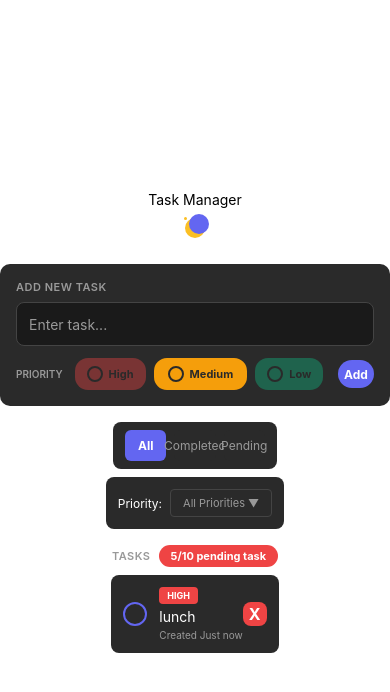
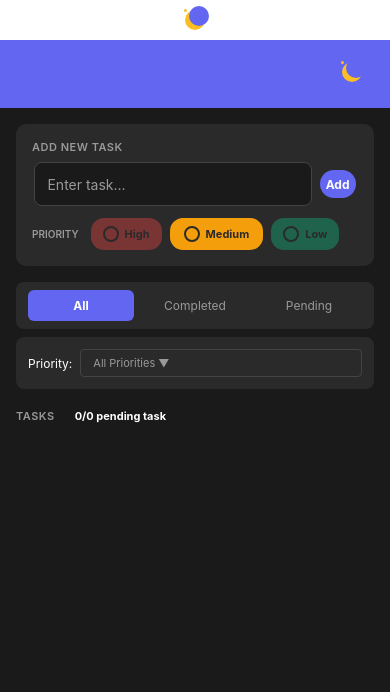
Before and after one commit to eulier1/task-manager-expogo, a React Native app: screen / in a window 390 px wide. Shown: the top 692 px of the page. Built offline with nearby package versions, Linux system fonts and the light colour scheme.

Commit message:
add Task Manager component

```diff
--- a/App.tsx
+++ b/App.tsx
@@ -1,38 +1,16 @@
 import { StatusBar } from "expo-status-bar";
 import { StyleSheet, Text, View } from "react-native";
 import { ThemeProvider } from "./src/contexts/themeContext";
-import { TaskInput } from "./src/components/taskInput";
-import { TaskItem } from "./src/components/taskItem";
-import { FilterTabs } from "./src/components/filterTabs";
-import { PriorityFilter } from "./src/components/priorityFilter";
-import { TaskCounter } from "./src/components/taskCounter";
-import { ThemeToggle } from "./src/components/themeToggel";
+import { ThemeToggle } from "./src/components/themeToggle";
+import { TaskManagerScreen } from "./src/components/taskManager";
 
 export default function App() {
   return (
     <ThemeProvider>
       <View style={styles.container}>
-        <Text> Task Manager </Text>
+        <StatusBar style="auto"></StatusBar>
         <ThemeToggle></ThemeToggle>
-        <StatusBar style="auto" />
-        <TaskInput onAddTask={() => {}} />
-        <FilterTabs activeFilter="all" onFilterChange={() => {}}></FilterTabs>
-        <PriorityFilter
-          activePriority="all"
-          onPriorityChange={() => {}}
-        ></PriorityFilter>
-        <TaskCounter pendingCount={5} totalCount={10}></TaskCounter>
-        <TaskItem
-          task={{
-            id: "1",
-            text: "lunch",
-            priority: "high",
-            completed: false,
-            createdAt: new Date(),
-          }}
-          onToggleComplete={() => {}}
-          onDelete={() => {}}
-        />
+        <TaskManagerScreen />
       </View>
     </ThemeProvider>
   );
@@ -41,7 +19,6 @@ export default function App() {
 const styles = StyleSheet.create({
   container: {
     flex: 1,
-    backgroundColor: "#fff",
     alignItems: "center",
     justifyContent: "center",
   },
--- a/src/components/taskCounter.tsx
+++ b/src/components/taskCounter.tsx
@@ -18,8 +18,23 @@ export const TaskCounter: React.FC<TaskCounterProps> = ({
       <Text style={[styles.label, { color: theme.colors.textSecondary }]}>
         TASKS
       </Text>
-      <View style={[styles.badge, { backgroundColor: theme.colors.error }]}>
-        <Text style={styles.badgeText}>
+      <View
+        style={[
+          styles.badge,
+          {
+            backgroundColor:
+              pendingCount > 0 ? theme.colors.warning : theme.colors.background,
+          },
+        ]}
+      >
+        <Text
+          style={[
+            styles.badgeText,
+            {
+              color: theme.colors.text,
+            },
+          ]}
+        >
           {pendingCount}/{totalCount} pending task
         </Text>
       </View>
--- a/src/components/taskInput.tsx
+++ b/src/components/taskInput.tsx
@@ -40,6 +40,7 @@ export const TaskInput: React.FC<TaskInputProps> = ({ onAddTask }) => {
       </Text>
 
       {/* Text Input */}
+      <View style={styles.textInputContainer}>
         <TextInput
           style={[
             styles.input,
@@ -56,7 +57,15 @@ export const TaskInput: React.FC<TaskInputProps> = ({ onAddTask }) => {
           onSubmitEditing={handleAddTask}
           returnKeyType="done"
         />
-
+        {/* Add Button */}
+        <TouchableOpacity
+          style={[styles.addButton, { backgroundColor: theme.colors.primary }]}
+          onPress={handleAddTask}
+          activeOpacity={0.8}
+        >
+          <Text style={styles.addButtonText}>Add</Text>
+        </TouchableOpacity>
+      </View>
       {/* Priority Selector Row */}
       <View style={styles.priorityRow}>
         <Text
@@ -76,15 +85,6 @@ export const TaskInput: React.FC<TaskInputProps> = ({ onAddTask }) => {
             />
           ))}
         </View>
-
-        {/* Add Button */}
-        <TouchableOpacity
-          style={[styles.addButton, { backgroundColor: theme.colors.primary }]}
-          onPress={handleAddTask}
-          activeOpacity={0.8}
-        >
-          <Text style={styles.addButtonText}>Add</Text>
-        </TouchableOpacity>
       </View>
     </View>
   );
@@ -96,7 +96,11 @@ const styles = StyleSheet.create({
     borderRadius: 10,
     marginHorizontal: 16,
     marginTop: 16,
-    width: "100%",
+  },
+  textInputContainer: {
+    flexDirection: "row",
+    justifyContent: "center",
+    alignItems: "center",
   },
   label: {
     fontSize: 11,
@@ -110,6 +114,7 @@ const styles = StyleSheet.create({
     paddingHorizontal: 12,
     fontSize: 14,
     borderWidth: 1,
+    width: "85%",
   },
   priorityRow: {
     flexDirection: "row",
--- /dev/null
+++ b/src/components/taskManager.tsx
@@ -0,0 +1,200 @@
+import React, { useState, useEffect } from "react";
+import {
+  View,
+  FlatList,
+  StyleSheet,
+  StatusBar,
+  RefreshControl,
+  Alert,
+} from "react-native";
+import { useTheme } from "@/src/contexts/themeContext";
+import {
+  TaskInput,
+  TaskItem,
+  TaskCounter,
+  FilterTabs,
+  PriorityFilter,
+  ThemeToggle,
+} from "./";
+import { Task, Priority, FilterStatus } from "../types";
+import { generateId } from "@/src/utils";
+
+const TASKS_STORAGE_KEY = "@task_manager_tasks";
+
+export const TaskManagerScreen: React.FC = () => {
+  const { theme } = useTheme();
+  const [tasks, setTasks] = useState<Task[]>([]);
+  const [filterStatus, setFilterStatus] = useState<FilterStatus>("all");
+  const [filterPriority, setFilterPriority] = useState<Priority | "all">("all");
+  const [refreshing, setRefreshing] = useState(false);
+
+  // Add new task
+  const handleAddTask = (text: string, priority: Priority) => {
+    const newTask: Task = {
+      id: generateId(),
+      text,
+      priority,
+      completed: false,
+      createdAt: new Date(),
+    };
+    setTasks([newTask, ...tasks]);
+  };
+
+  // Toggle task completion
+  const handleToggleComplete = (id: string) => {
+    setTasks(
+      tasks.map((task) =>
+        task.id === id ? { ...task, completed: !task.completed } : task
+      )
+    );
+  };
+
+  // Delete task
+  const handleDeleteTask = (id: string) => {
+    Alert.alert("Delete Task", "Are you sure you want to delete this task?", [
+      { text: "Cancel", style: "cancel" },
+      {
+        text: "Delete",
+        style: "destructive",
+        onPress: () => {
+          setTasks(tasks.filter((task) => task.id !== id));
+        },
+      },
+    ]);
+  };
+
+  // Pull to refresh
+  const onRefresh = async () => {
+    setRefreshing(true);
+    setRefreshing(false);
+  };
+
+  // Filter tasks based on status and priority
+  const getFilteredTasks = (): Task[] => {
+    let filtered = tasks;
+
+    // Filter by status
+    if (filterStatus === "completed") {
+      filtered = filtered.filter((task) => task.completed);
+    } else if (filterStatus === "pending") {
+      filtered = filtered.filter((task) => !task.completed);
+    }
+
+    // Filter by priority
+    if (filterPriority !== "all") {
+      filtered = filtered.filter((task) => task.priority === filterPriority);
+    }
+
+    // Sort by creation date (newest first)
+    return filtered.sort(
+      (a, b) => b.createdAt.getTime() - a.createdAt.getTime()
+    );
+  };
+
+  // Calculate counts
+  const totalCount = tasks.length;
+  const pendingCount = tasks.filter((task) => !task.completed).length;
+  const filteredTasks = getFilteredTasks();
+
+  return (
+    <View
+      style={[styles.container, { backgroundColor: theme.colors.background }]}
+    >
+      <StatusBar
+        barStyle={theme.themeMode === "dark" ? "light-content" : "dark-content"}
+        backgroundColor={theme.colors.primary}
+      />
+
+      {/* Header */}
+      <View style={[styles.header, { backgroundColor: theme.colors.primary }]}>
+        <View style={styles.headerContent}>
+          <View style={styles.titleContainer}>
+            <View style={styles.title}>{/* Title will be centered */}</View>
+          </View>
+          <ThemeToggle />
+        </View>
+      </View>
+
+      {/* Task Input */}
+      <TaskInput onAddTask={handleAddTask} />
+
+      {/* Filter Tabs */}
+      <FilterTabs
+        activeFilter={filterStatus}
+        onFilterChange={setFilterStatus}
+      />
+
+      {/* Priority Filter */}
+      <PriorityFilter
+        activePriority={filterPriority}
+        onPriorityChange={setFilterPriority}
+      />
+
+      {/* Task Counter */}
+      <TaskCounter pendingCount={pendingCount} totalCount={totalCount} />
+
+      {/* Task List */}
+      <FlatList
+        data={filteredTasks}
+        keyExtractor={(item) => item.id}
+        renderItem={({ item }) => (
+          <TaskItem
+            task={item}
+            onToggleComplete={handleToggleComplete}
+            onDelete={handleDeleteTask}
+          />
+        )}
+        contentContainerStyle={styles.listContent}
+        showsVerticalScrollIndicator={false}
+        refreshControl={
+          <RefreshControl
+            refreshing={refreshing}
+            onRefresh={onRefresh}
+            tintColor={theme.colors.primary}
+            colors={[theme.colors.primary]}
+          />
+        }
+        ListEmptyComponent={
+          <View style={styles.emptyContainer}>
+            <View style={styles.emptyTextContainer}>
+              {/* Empty state would go here */}
+            </View>
+          </View>
+        }
+      />
+    </View>
+  );
+};
+
+const styles = StyleSheet.create({
+  container: {
+    flex: 1,
+    width: "100%",
+  },
+  header: {
+    paddingTop: 12,
+    paddingBottom: 16,
+    paddingHorizontal: 16,
+  },
+  headerContent: {
+    flexDirection: "row",
+    alignItems: "center",
+    justifyContent: "space-between",
+  },
+  titleContainer: {
+    flex: 1,
+  },
+  title: {
+    alignItems: "center",
+  },
+  listContent: {
+    paddingBottom: 16,
+  },
+  emptyContainer: {
+    paddingVertical: 40,
+    alignItems: "center",
+  },
+  emptyTextContainer: {
+    padding: 16,
+  },
+});
--- a/src/components/themeToggel.tsx
+++ b/src/components/themeToggle.tsx
@@ -62,7 +62,7 @@ export const ThemeToggle: React.FC = () => {
 
 const styles = StyleSheet.create({
   container: {
-    width: 40,
+    width: 45,
     height: 40,
     justifyContent: "center",
     alignItems: "center",
--- a/src/utils.ts
+++ b/src/utils.ts
@@ -46,3 +46,8 @@ export const getRelativeTime = (date: Date): string => {
     return `${months} ${months === 1 ? "month" : "months"} ago`;
   }
 };
+
+// Generate unique ID
+export const generateId = (): string => {
+  return `${Date.now()}-${Math.random().toString(36).substr(2, 9)}`;
+};
```
Also changed, not shown: src/components/index.ts (added, +7 -0 lines), src/types/index.ts (+10 -8 lines). Lines whose indentation alone changed are shown as unchanged.
